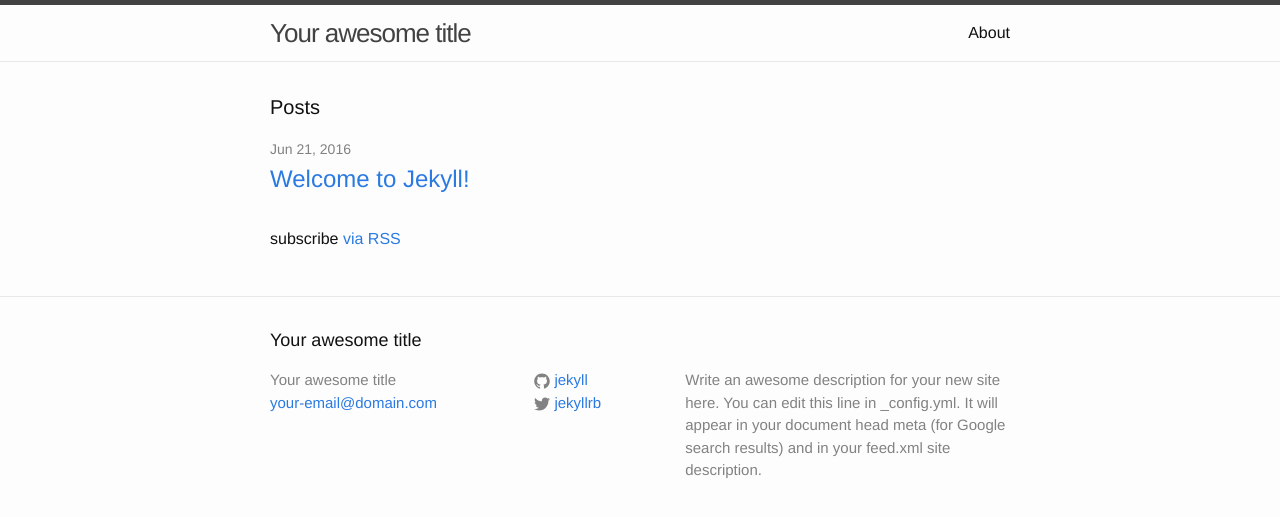
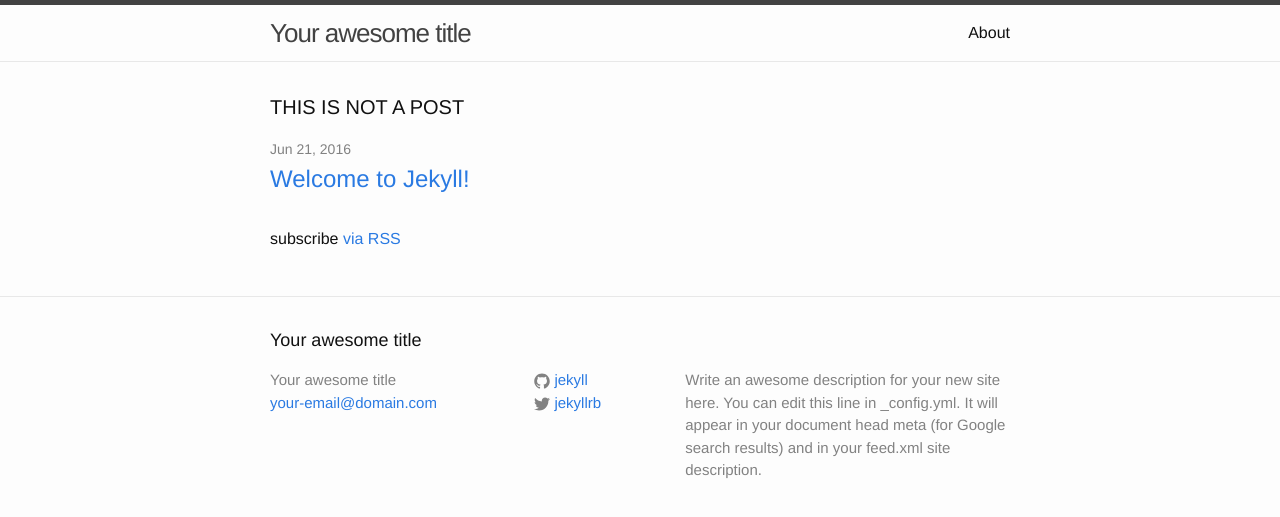
Before and after one commit to terryf/velocity-mesos-training, a Jekyll site: the page built from site/index.html, in a window 1280 px wide. Shown: the top 517 px of the page. Built offline with Jekyll 4.4.1, drawn with Linux system fonts in a browser that asks for light colours.

Commit message:
this is not a post

```diff
--- a/site/index.html
+++ b/site/index.html
@@ -4,7 +4,7 @@ layout: default
 
 <div class="home">
 
-  <h1 class="page-heading">Posts</h1>
+  <h1 class="page-heading">THIS IS NOT A POST</h1>
 
   <ul class="post-list">
     {% for post in site.posts %}
```
